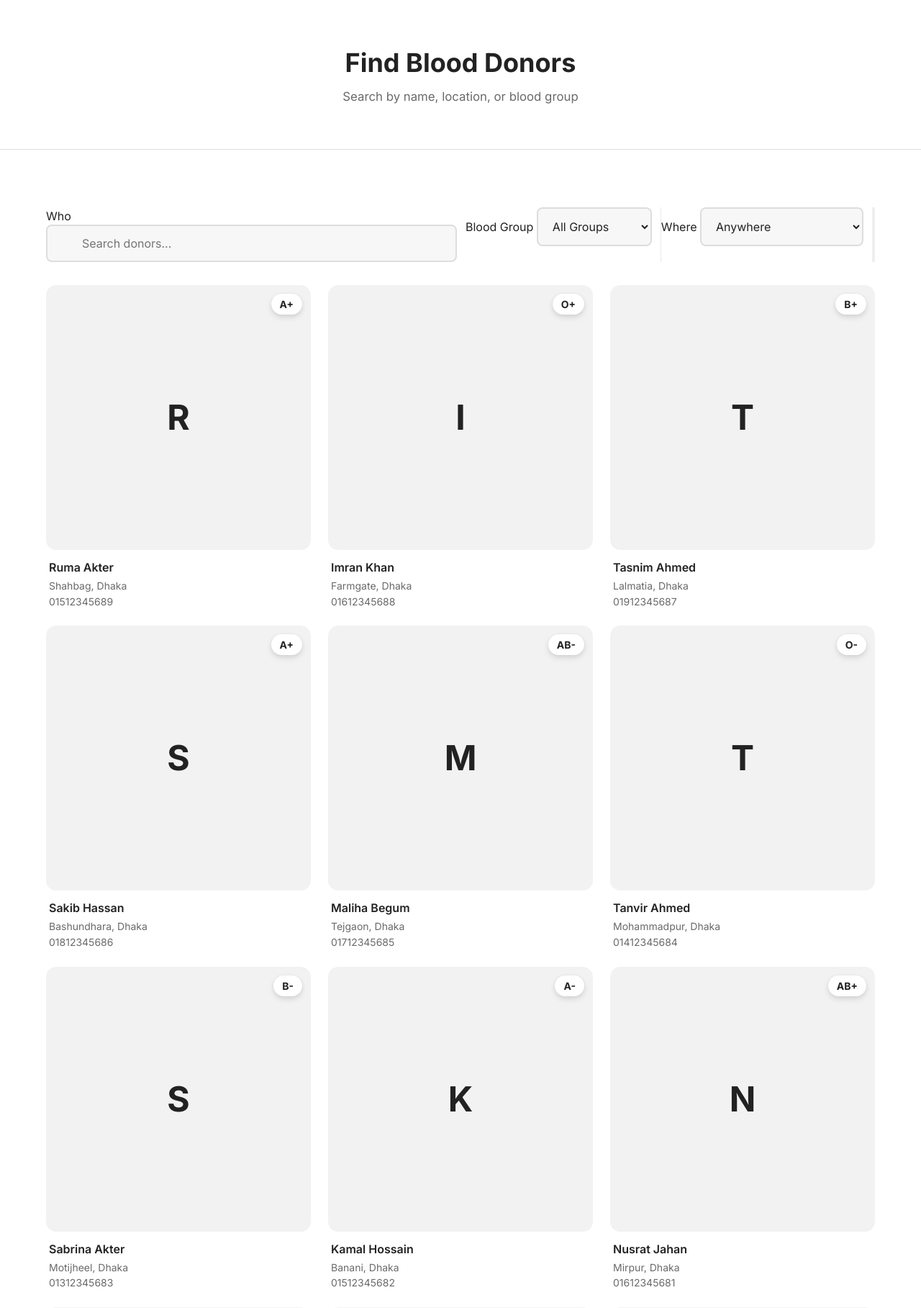
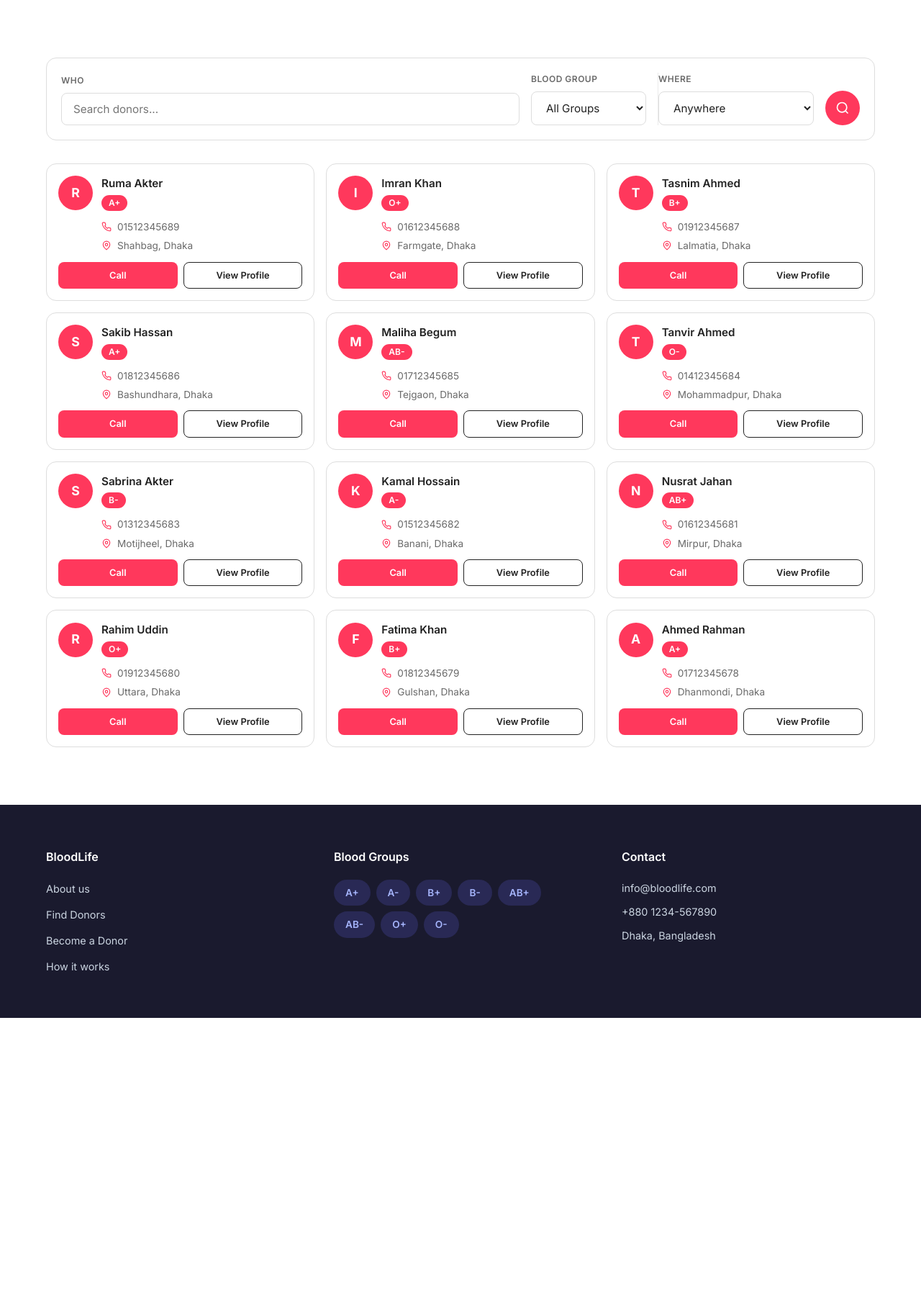
Before and after one commit to mushfiqk47/Blood-donation-management-system, a Flask app: page /donors in a window 1280 px wide. Shown: the part 80-1897 px from the top of the page at 72% size. After the commit the page ends 1494 px from the top, so only its background shows below. Run offline with Flask 3, Linux system fonts and the light colour scheme; data comes from the database, SQL or seed files in the repository.

Commit message:
Enhance donor search interface and improve statistics display

```diff
--- a/static/style.css
+++ b/static/style.css
@@ -65,7 +65,7 @@
     --spacing-xxl: 48px;
     --spacing-section: 64px;
 
-    --transition: none;
+    --transition: 0s;
 }
 
 body {
@@ -421,15 +421,28 @@ a { text-decoration: none; color: inherit; }
 
 .search-bar {
     display: flex;
-    gap: 12px;
+    align-items: flex-end;
+    gap: 16px;
     margin-bottom: 32px;
-    flex-wrap: wrap;
+    background: var(--canvas);
+    border: 1px solid var(--hairline);
+    border-radius: var(--radius-md);
+    padding: 20px;
+}
+
+.search-label {
+    display: block;
+    font-size: 0.75rem;
+    font-weight: 600;
+    color: var(--muted);
+    text-transform: uppercase;
+    letter-spacing: 0.04em;
+    margin-bottom: 8px;
 }
 
 .search-input-wrap {
     flex: 1;
-    min-width: 260px;
-    position: relative;
+    min-width: 200px;
 }
 
 .search-input-wrap svg {
@@ -443,109 +456,141 @@ a { text-decoration: none; color: inherit; }
 
 .search-input {
     width: 100%;
-    padding: 14px 16px 14px 48px;
-    border: 2px solid var(--border);
+    padding: 12px 16px;
+    border: 1px solid var(--hairline);
     border-radius: var(--radius-sm);
-    font-size: 1rem;
+    font-size: 0.95rem;
     font-family: inherit;
-    background: var(--bg);
-    color: var(--text);
+    background: var(--canvas);
+    color: var(--ink);
 }
 
-.search-input:focus { outline: none; border-color: var(--border-focus); background: var(--bg-white); }
+.search-input:focus { outline: none; border-color: var(--ink); }
+
+.filter-wrap {
+    display: flex;
+    flex-direction: column;
+}
 
 .filter-select {
-    padding: 14px 16px;
-    border: 2px solid var(--border);
+    padding: 12px 16px;
+    border: 1px solid var(--hairline);
     border-radius: var(--radius-sm);
-    font-size: 1rem;
+    font-size: 0.95rem;
     font-family: inherit;
-    background: var(--bg);
-    color: var(--text);
+    background: var(--canvas);
+    color: var(--ink);
     cursor: pointer;
     min-width: 160px;
 }
 
-.filter-select:focus { outline: none; border-color: var(--border-focus); }
+.filter-select:focus { outline: none; border-color: var(--ink); }
 
-/* ===== DONOR CARDS (Property Style) ===== */
+.search-orb {
+    width: 48px;
+    height: 48px;
+    border-radius: 50%;
+    background: var(--primary);
+    border: none;
+    cursor: pointer;
+    display: flex;
+    align-items: center;
+    justify-content: center;
+    flex-shrink: 0;
+}
+
+.search-orb svg { width: 20px; height: 20px; color: white; }
+
+/* ===== DONOR CARDS ===== */
 .donors-grid {
     display: grid;
-    grid-template-columns: repeat(auto-fill, minmax(280px, 1fr));
-    gap: 24px;
+    grid-template-columns: repeat(auto-fill, minmax(300px, 1fr));
+    gap: 16px;
 }
 
 .donor-card {
     background: var(--canvas);
+    border: 1px solid var(--hairline);
     border-radius: var(--radius-md);
-    overflow: hidden;
-    cursor: pointer;
+    padding: 16px;
 }
 
-.donor-photo-wrapper {
-    aspect-ratio: 1/1;
-    background: var(--surface-soft);
-    position: relative;
-    border-radius: var(--radius-md);
-    overflow: hidden;
+.donor-card-top {
+    display: flex;
+    align-items: center;
+    gap: 12px;
     margin-bottom: 12px;
 }
 
-.donor-avatar {
-    width: 100%;
-    height: 100%;
+.donor-avatar-sm {
+    width: 48px;
+    height: 48px;
+    border-radius: 50%;
+    background: var(--primary);
+    color: white;
     display: flex;
     align-items: center;
     justify-content: center;
-    font-size: 3rem;
+    font-size: 1.1rem;
     font-weight: 700;
-    color: var(--ink);
-    background: var(--surface-strong);
+    flex-shrink: 0;
 }
 
-.donor-blood-badge {
-    position: absolute;
-    top: 12px;
-    right: 12px;
-    background: var(--canvas);
-    color: var(--ink);
-    padding: 4px 12px;
-    border-radius: var(--radius-full);
-    font-weight: 700;
-    font-size: 0.875rem;
-    box-shadow: var(--shadow);
-}
-
-.donor-info {
-    padding: 0 4px;
+.donor-card-header {
+    display: flex;
+    flex-direction: column;
+    gap: 4px;
 }
 
 .donor-name {
     font-weight: 600;
-    font-size: 1rem;
+    font-size: 0.95rem;
     color: var(--ink);
-    margin-bottom: 4px;
 }
 
-.donor-meta-row {
-    color: var(--muted);
-    font-size: 0.875rem;
-    line-height: 1.4;
+.donor-blood-badge-sm {
+    display: inline-block;
+    background: var(--primary);
+    color: white;
+    padding: 2px 10px;
+    border-radius: var(--radius-full);
+    font-size: 0.75rem;
+    font-weight: 600;
+    width: fit-content;
+}
+
+.donor-card-details {
     display: flex;
     flex-direction: column;
-    gap: 2px;
+    gap: 6px;
+    margin-bottom: 12px;
+    padding-left: 60px;
 }
 
-.donor-actions {
+.donor-detail-row {
+    display: flex;
+    align-items: center;
+    gap: 8px;
+    color: var(--muted);
+    font-size: 0.85rem;
+}
+
+.donor-detail-row svg {
+    width: 14px;
+    height: 14px;
+    flex-shrink: 0;
+    color: var(--primary);
+}
+
+.donor-card-actions {
     display: flex;
     gap: 8px;
-    margin-top: 16px;
 }
 
-.donor-actions .btn {
+.donor-card-actions .btn {
     flex: 1;
-    min-height: 40px;
-    font-size: 0.875rem;
+    min-height: 36px;
+    font-size: 0.8rem;
 }
 
 .loading {
@@ -977,6 +1022,9 @@ body.modal-open { overflow: hidden; }
     .form-card { padding: 24px; }
     .footer-grid { grid-template-columns: 1fr; }
     .donors-grid { grid-template-columns: 1fr; }
+    .donor-card-details { padding-left: 0; }
+    .search-bar { flex-direction: column; align-items: stretch; }
+    .search-orb { width: 100%; border-radius: var(--radius-sm); height: 48px; }
 
     .detail-row { flex-direction: column; align-items: flex-start; gap: 4px; }
     .detail-row .value { text-align: left; }
--- a/templates/donors.html
+++ b/templates/donors.html
@@ -2,11 +2,6 @@
 {% block title %}Find Donors - BloodLife{% endblock %}
 
 {% block content %}
-<section class="page-header">
-    <h1>Find Blood Donors</h1>
-    <p>Search by name, location, or blood group</p>
-</section>
-
 <section class="donors-section" aria-label="Donor search">
     <div class="container">
         <div class="search-bar">
@@ -61,17 +56,27 @@ function loadDonors() {
                 return;
             }
             grid.innerHTML = donors.map(function(d) {
-                return '<div class="donor-card" onclick="window.location=\'/donor/' + d.id + '\'">' +
-                    '<div class="donor-photo-wrapper">' +
-                        '<div class="donor-avatar">' + d.name.charAt(0) + '</div>' +
-                        '<div class="donor-blood-badge">' + d.blood_group + '</div>' +
+                return '<div class="donor-card">' +
+                    '<div class="donor-card-top">' +
+                        '<div class="donor-avatar-sm">' + d.name.charAt(0) + '</div>' +
+                        '<div class="donor-card-header">' +
+                            '<div class="donor-name">' + d.name + '</div>' +
+                            '<span class="donor-blood-badge-sm">' + d.blood_group + '</span>' +
+                        '</div>' +
                     '</div>' +
-                    '<div class="donor-info">' +
-                        '<div class="donor-name">' + d.name + '</div>' +
-                        '<div class="donor-meta-row">' +
-                            '<span>' + d.location + '</span>' +
+                    '<div class="donor-card-details">' +
+                        '<div class="donor-detail-row">' +
+                            '<svg viewBox="0 0 24 24" fill="none" stroke="currentColor" stroke-width="2"><path d="M22 16.92v3a2 2 0 0 1-2.18 2 19.79 19.79 0 0 1-8.63-3.07 19.5 19.5 0 0 1-6-6 19.79 19.79 0 0 1-3.07-8.67A2 2 0 0 1 4.11 2h3a2 2 0 0 1 2 1.72c.127.96.361 1.903.7 2.81a2 2 0 0 1-.45 2.11L8.09 9.91a16 16 0 0 0 6 6l1.27-1.27a2 2 0 0 1 2.11-.45c.907.339 1.85.573 2.81.7A2 2 0 0 1 22 16.92z"/></svg>' +
                             '<span>' + d.phone + '</span>' +
                         '</div>' +
+                        '<div class="donor-detail-row">' +
+                            '<svg viewBox="0 0 24 24" fill="none" stroke="currentColor" stroke-width="2"><path d="M20 10c0 6-8 12-8 12s-8-6-8-12a8 8 0 0 1 16 0Z"/><circle cx="12" cy="10" r="3"/></svg>' +
+                            '<span>' + d.location + '</span>' +
+                        '</div>' +
+                    '</div>' +
+                    '<div class="donor-card-actions">' +
+                        '<a href="tel:' + d.phone + '" class="btn btn-primary btn-sm" onclick="event.stopPropagation()">Call</a>' +
+                        '<a href="/donor/' + d.id + '" class="btn btn-outline btn-sm" onclick="event.stopPropagation()">View Profile</a>' +
                     '</div>' +
                 '</div>';
             }).join('');
```
Also changed, not shown: templates/index.html (+3 -18 lines).
